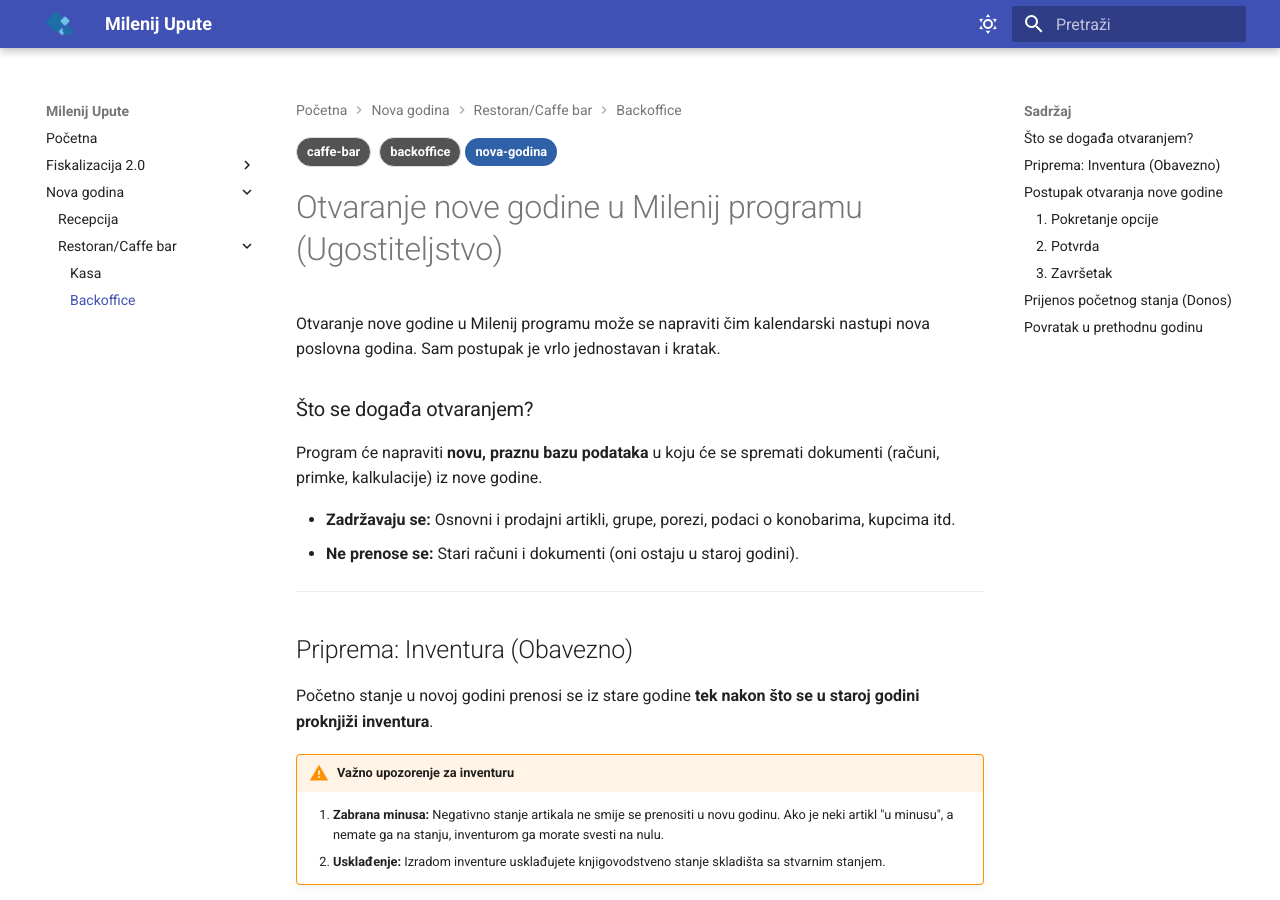
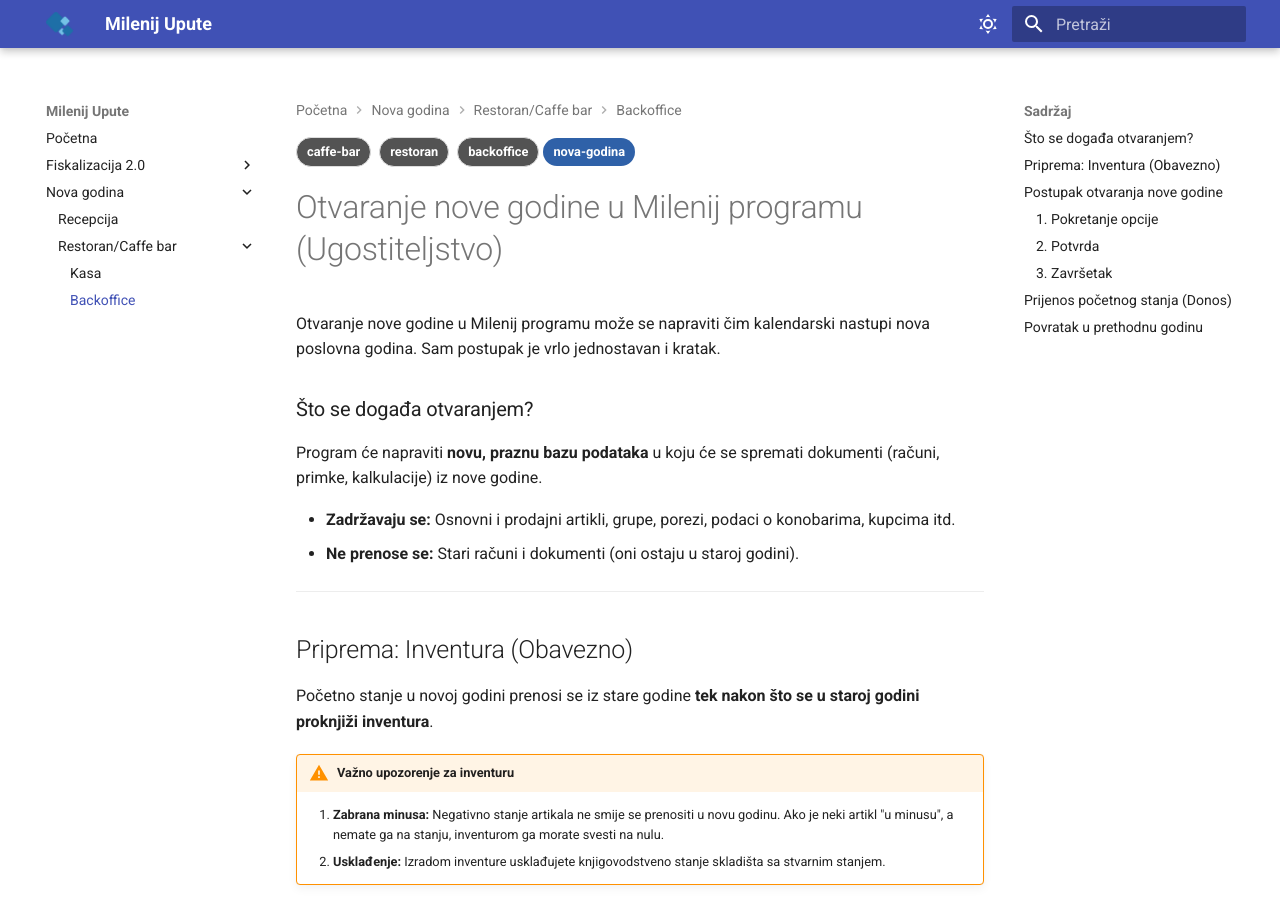
Before and after one commit to Milenij/milenij-upute, an MkDocs documentation site: the page built from docs/nova-godina/restoran-caffebar/backoffice/index.md, in a window 1280 px wide and 900 px high. Built offline with MkDocs 1.6.1 and Material for MkDocs 9.7.7, drawn with Linux system fonts in a browser that asks for light colours.

Commit message:
Update Nova godina “restoran-caffebar/backoffice/index”

```diff
--- a/docs/nova-godina/restoran-caffebar/backoffice/index.md
+++ b/docs/nova-godina/restoran-caffebar/backoffice/index.md
@@ -4,6 +4,7 @@
   - nova-godina
 keywords:
   - caffe-bar
+  - restoran
   - backoffice
 ---
 # Otvaranje nove godine u Milenij programu (Ugostiteljstvo)
```
